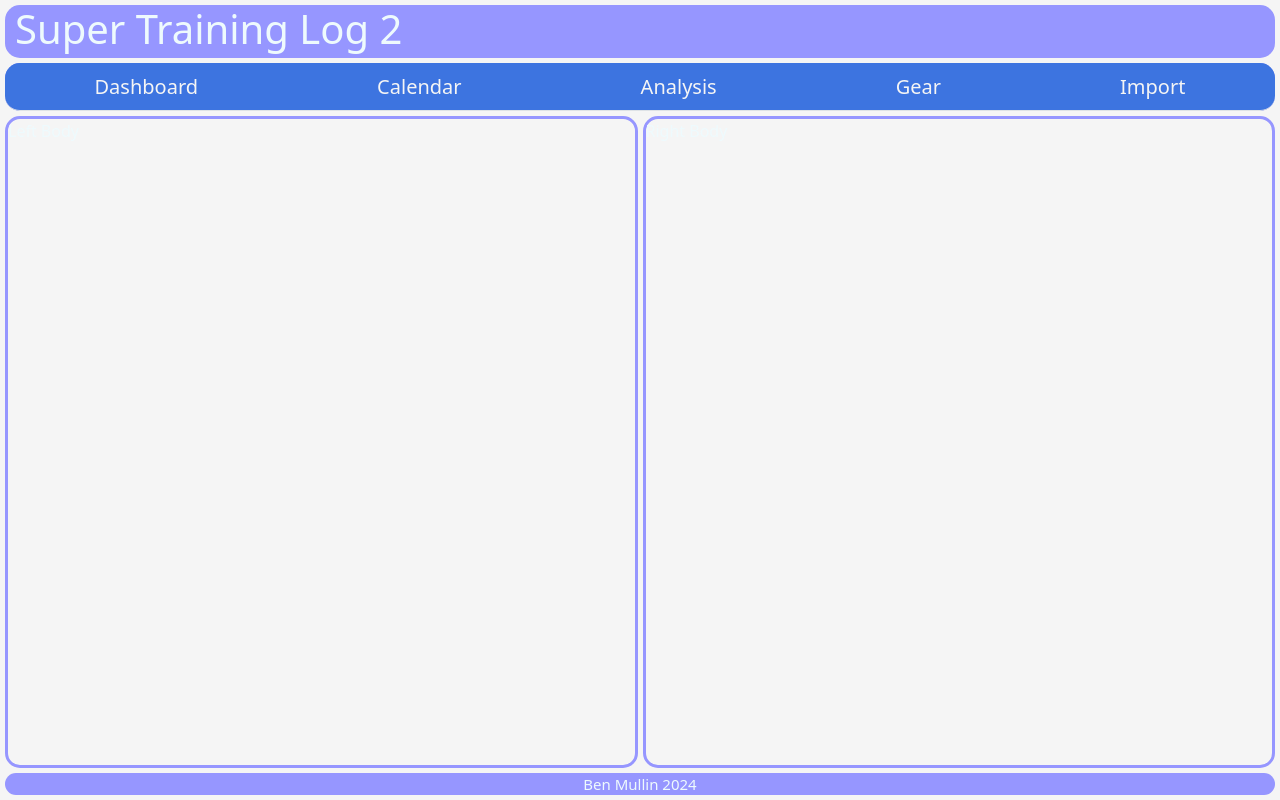
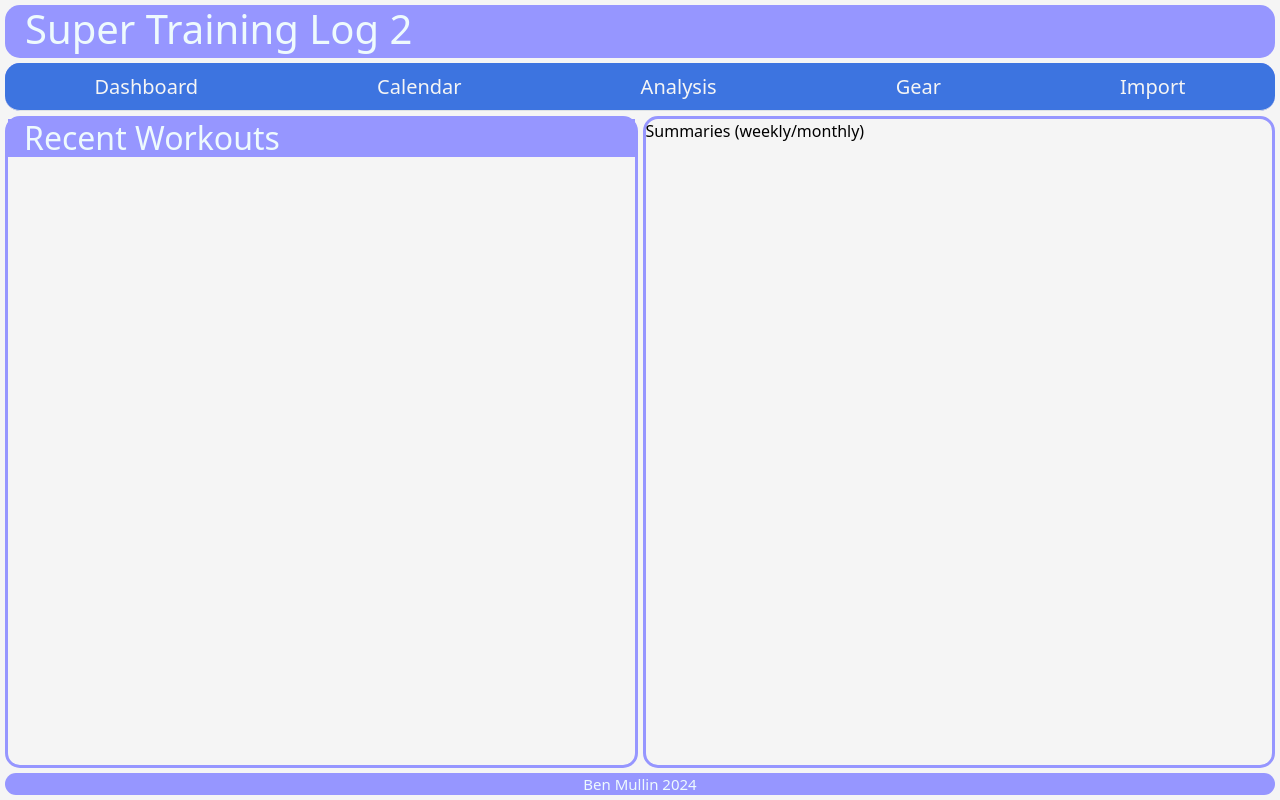
Before and after one commit to btmullin/supertl2, a Flask app: page / in a window 1280 px wide. Run offline with Flask 2, Linux system fonts and the light colour scheme.

Commit message:
Prettier

```diff
--- a/apps/frontend/static/main.css
+++ b/apps/frontend/static/main.css
@@ -1,24 +1,30 @@
-html, body{    height: 100%;    background-color:whitesmoke;    color:rgb(238, 250, 253);}
-
 :root {
+  --theme-background-color: whitesmoke;
   --theme-color-primary: rgb(150, 150, 255);
   --theme-color-accent: rgb(61, 116, 224);
   --theme-corner-radius: 15px;
 }
 
-.large_text{
+html,
+body {
+  height: 100%;
+  background-color: var(--theme-background-color);
+  color: rgb(238, 250, 253);
+}
+
+.large-text {
   font-size: 25px;
 }
 
-.medium_text{
+.medium-text {
   font-size: 20px;
 }
 
-.small_text{
+.small-text {
   font-size: 15px;
 }
 
-.page_layout{
+.page-layout {
   height: 100%;
   display: grid;
   grid-template-columns: repeat(4, 1fr);
@@ -27,22 +33,22 @@ html, body{    height: 100%;    background-color:whitesmoke;    color:rgb(238, 2
   padding: 5px;
 }
 
-.title_bar{
+.title-bar {
   grid-column: 1/-1;
   grid-row: 1/2;
   background-color: var(--theme-color-primary);
   border-radius: var(--theme-corner-radius);
-    padding-left: 10px;
   padding-bottom: 5px;
   display: grid;
   align-items: center;
 }
 
-.title_bar h1 {
+.title-bar h1 {
   margin: 0%;
+  padding-left: 0.5em;
 }
 
-.menu_bar{
+.menu-bar {
   grid-column: 1/-1;
   grid-row: 2/3;
   background-color: var(--theme-color-primary);
@@ -50,7 +56,7 @@ html, body{    height: 100%;    background-color:whitesmoke;    color:rgb(238, 2
   padding: 0px;
 }
 
-.left_body{
+.left-body {
   grid-column: 1/3;
   grid-row: 3/4;
   border-style: solid;
@@ -58,7 +64,7 @@ html, body{    height: 100%;    background-color:whitesmoke;    color:rgb(238, 2
   border-color: var(--theme-color-primary);
 }
 
-.right_body{
+.right-body {
   grid-column: -3/-1;
   grid-row: 3/4;
   border-style: solid;
@@ -66,8 +72,8 @@ html, body{    height: 100%;    background-color:whitesmoke;    color:rgb(238, 2
   border-color: var(--theme-color-primary);
 }
 
-.footer{
-    grid-column:1/-1;
+.footer {
+  grid-column: 1/-1;
   grid-row: -2/-1;
   text-align: center;
   background-color: var(--theme-color-primary);
@@ -76,18 +82,22 @@ html, body{    height: 100%;    background-color:whitesmoke;    color:rgb(238, 2
   /* align-items: center; */
 }
 
-.footer p
-{
-    margin:0em;
+.footer p {
+  margin: 0em;
 }
 
-.nav-tabs{
+.nav-tabs {
   border-radius: var(--theme-corner-radius);
 }
 
-.nav-tabs .nav-link{
+.nav-tabs .nav-link {
   border-top-left-radius: var(--theme-corner-radius);
   border-top-right-radius: var(--theme-corner-radius);
   border-radius: var(--theme-corner-radius);
   font-size: 20px;
 }
+
+.left-body h2 {
+  padding-left: 0.5em;
+  background-color: var(--theme-color-primary);
+}
--- a/apps/frontend/templates/index.html
+++ b/apps/frontend/templates/index.html
@@ -2,24 +2,35 @@
 <!DOCTYPE html>
 <html lang="en">
   <head>
-    <meta charset="UTF-8">
-    <meta name="viewport" content="width=device-width, initial-scale=1.0">
+    <meta charset="UTF-8" />
+    <meta name="viewport" content="width=device-width, initial-scale=1.0" />
     <title>Super Training Log 2</title>
-    <link href="https://cdn.jsdelivr.net/npm/bootstrap@5.1.3/dist/css/bootstrap.min.css" rel="stylesheet" integrity="sha384-1BmE4kWBq78iYhFldvKuhfTAU6auU8tT94WrHftjDbrCEXSU1oBoqyl2QvZ6jIW3" crossorigin="anonymous">
-    <link rel="stylesheet" href="{{ url_for('static', filename='main.css')}}" type = "text/css">
+    <link
+      href="https://cdn.jsdelivr.net/npm/bootstrap@5.1.3/dist/css/bootstrap.min.css"
+      rel="stylesheet"
+      integrity="sha384-1BmE4kWBq78iYhFldvKuhfTAU6auU8tT94WrHftjDbrCEXSU1oBoqyl2QvZ6jIW3"
+      crossorigin="anonymous"
+    />
+    <link
+      rel="stylesheet"
+      href="{{ url_for('static', filename='main.css')}}"
+      type="text/css"
+    />
   </head>
   <body>
-    <div class="page_layout">
-        <div class="title_bar">
+    <div class="page-layout">
+      <div class="title-bar">
         <h1>Super Training Log 2</h1>
       </div>
-        <div class="menu_bar">
-            {{ show_links() }}
+      <div class="menu-bar">{{ show_links() }}</div>
+      <div class="left-body">
+        <h2>Recent Workouts</h2>
       </div>
-        <div class="left_body">Left Body</div>
-        <div class="right_body">Right Body</div>
+      <div class="right-body" style="color: black">
+        Summaries (weekly/monthly)
+      </div>
       <div class="footer">
-            <p class="small_text">Ben Mullin 2024</p>
+        <p class="small-text">Ben Mullin 2024</p>
       </div>
     </div>
   </body>
```
Lines whose indentation alone changed are shown as unchanged.
